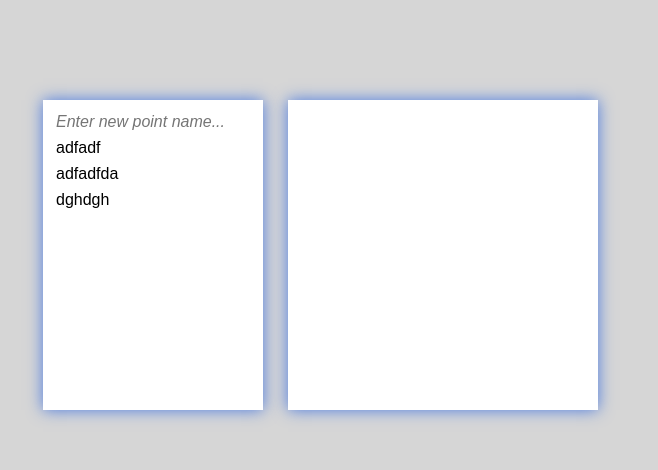
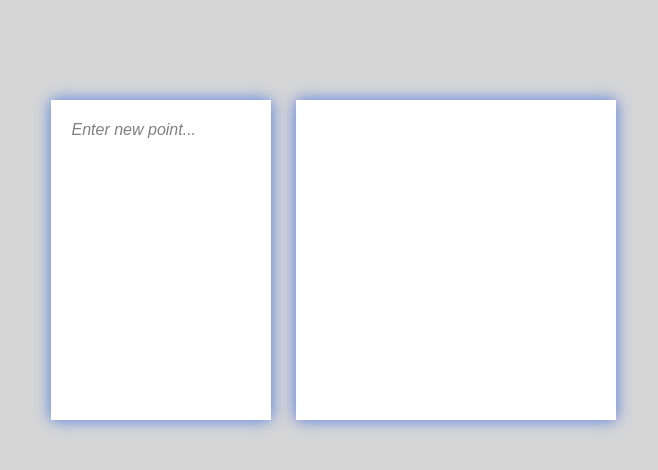
Before and after one commit to don-tnowe/react-route-planner, a React (Create React App) app: page / in a window 1280 px wide. Shown: the top 470 px of the page, without its empty margins (307-965 px from the left). Built offline with nearby package versions, Linux system fonts and the light colour scheme.

Commit message:
Implement list item changing/editing

```diff
--- a/package.json
+++ b/package.json
@@ -3,6 +3,9 @@
   "version": "0.1.0",
   "private": true,
   "dependencies": {
+    "@fortawesome/fontawesome-svg-core": "^1.2.36",
+    "@fortawesome/free-solid-svg-icons": "^5.15.4",
+    "@fortawesome/react-fontawesome": "^0.1.16",
     "@testing-library/jest-dom": "^5.16.1",
     "@testing-library/react": "^12.1.2",
     "@testing-library/user-event": "^13.5.0",
--- a/src/components/App.css
+++ b/src/components/App.css
@@ -15,40 +15,27 @@ body {
     display: inline-block;
 }
 
-.flex-combiner {
-    display: flex;
-}
-
 .solid-panel {
+    display: inline-block;
     padding: 10px;
     background-color: rgb(255, 255, 255);
     box-shadow: 0 0 15px 0px rgb(77, 123, 223);
 }
 
-#route-points {
+input:active {
+    box-shadow: 0 0 5px 0px rgb(77, 123, 223);
+    border: none;
+}
+
+#route-container {
     width: 200px;
+    height: 300px;
     text-align: left;
     margin-right: 25px;
 }
 
-.route-point-edit {
-    border: none;
-    cursor: text;
-    font-size: 16px;
-    margin-right: 5px;
-    margin-bottom: 2px;
-    padding: 3px;
-    width: 95%;
-}
-
-#route-new-point {
-    color: rgba(0, 0, 0, 0.5);
-    font-style: italic;
-}
-
 #map-container {
+    float: right;
     width: 300px;
     height: 300px;
-    margin-right: 25px;
-    padding: 5px;
 }
--- a/src/components/App.js
+++ b/src/components/App.js
@@ -1,37 +1,20 @@
+import { RouteList } from './routelist/RouteList.js';
 import './App.css';
 
-function App() {
-  return (
-    <div id='content'>
-      <div id='centered-all'>
-        <div class='flex-combiner'>
-          <div id='route-points' class='solid-panel'>
-            <input type='text'
-              id='route-new-point'
-              class='route-point-edit'
-              placeholder='Enter new point name...'
-            />
-            {
-              [
-                'adfadf',
-                'adfadfda',
-                'dghdgh'
-              ].map(x => (
-                <input
-                type='text'
-                class='route-point-edit'
-                value={x}
-                />
-              ))
-            }
-          </div>
-          <div id='map-container' class='solid-panel'>
+const App = () => (
+  <div id='content'>
+    <div id='centered-all'>
+      <div className='inline-combiner'>
+        <div id='route-container' className='solid-panel'>
+          <RouteList />
+        </div>
+        <div id='map-container' className='solid-panel'>
 
-          </div>
         </div>
       </div>
     </div>
-  );
-}
+  </div>
+);
+
 
 export default App;
--- /dev/null
+++ b/src/components/routelist/GetNewPointColor.js
@@ -0,0 +1,28 @@
+export const getNewPointColor = (count) => {
+  const h = (count % 12) / 12;
+  const s = 0.5 + Math.random() * 0.5;
+  const l = 0.2 + Math.random() * 0.6;
+  var r, g, b;
+  if (s === 0) {
+    r = g = b = l;
+  } else {
+    const hue2rgb = function (p, q, t) {
+      if (t < 0) t += 1;
+      if (t > 1) t -= 1;
+      if (t < 1 / 6) return p + (q - p) * 6 * t;
+      if (t < 1 / 2) return q;
+      if (t < 2 / 3) return p + (q - p) * (2 / 3 - t) * 6;
+      return p;
+    };
+    const q = l < 0.5 ? l * (1 + s) : l + s - l * s;
+    const p = 2 * l - q;
+    r = hue2rgb(p, q, h + 1 / 3);
+    g = hue2rgb(p, q, h);
+    b = hue2rgb(p, q, h - 1 / 3);
+  }
+  const toHex = function (x) {
+    const hex = Math.round(x * 255).toString(16);
+    return hex.length === 1 ? '0' + hex : hex;
+  };
+  return '#' + toHex(r) + toHex(g) + toHex(b);
+}
--- /dev/null
+++ b/src/components/routelist/RouteList.css
@@ -0,0 +1,42 @@
+
+.route-point {
+  font-size: 16px;
+  margin-right: 5px;
+  margin-bottom: 2px;
+}
+
+.route-point div {
+  font-size: 16px;
+  display: inline-block;
+  margin: 2px;
+  margin-left: 5px;
+  padding: 3px;
+}
+
+input {
+  border: none;
+  cursor: text;
+  font-size: 16px;
+  margin-left: 5px;
+  margin-right: 10px;
+  margin-bottom: 2px;
+  padding: 6px;
+}
+
+input:hover {
+  box-shadow: 0 0 5px 0px rgb(77, 123, 223) inset;
+}
+
+.route-new-point {
+  margin-top: 5px;
+  width: 178px;
+}
+
+.route-point-edit input {
+  width: 142px;
+}
+
+.route-new-point::placeholder {
+  color: rgba(0, 0, 0, 0.5);
+  font-style: italic;
+}
--- /dev/null
+++ b/src/components/routelist/RouteList.js
@@ -0,0 +1,62 @@
+import { useState } from 'react';
+import { RouteListItem } from './RouteListItem.js';
+import { RoutePointEdit } from './RoutePointEdit.js';
+import { getNewPointColor } from './GetNewPointColor.js';
+import './RouteList.css';
+
+
+export const RouteList = () => {
+  const [pointCount, setPointCount] = useState(0);
+  const [selected, setSelected] = useState(-1);
+  const [points, setPoints] = useState([]);
+
+  const addPoint = (name) => {
+    if (!name)
+      return;
+    console.log(pointCount);
+    console.log(getNewPointColor(pointCount));
+    setPointCount(pointCount + 1)
+    setPoints(
+      [{ key: pointCount, name: name, color: getNewPointColor(pointCount) }, ...points]
+    );
+  }
+
+  const deleteSelectedPoint = () => {
+    points.splice(selected, 1);
+    setPoints(points);
+    setSelected(-1);
+  }
+
+  const setSelectionText = text => points[selected].name = text;
+
+  return <>
+    <input
+      className='route-new-point'
+      type='text'
+      placeholder='Enter new point...'
+      onKeyDown={x => {
+        if (x.key == 'Enter') {
+          addPoint(x.target.value);
+          x.target.value = '';
+        }
+      }}
+    />
+    {points.map((x, i) => (
+      i != selected
+        ?
+        <RouteListItem
+          key={x.key}
+          point={x}
+          selectCallback={() => setSelected(i)}
+        />
+        :
+        <RoutePointEdit
+          key={x.key}
+          point={x}
+          onChange={setSelectionText}
+          onMouseLeave={() => setSelected(-1)}
+          onDelete={deleteSelectedPoint}
+        />
+    ))
+    } </>;
+}
--- /dev/null
+++ b/src/components/routelist/RouteListItem.js
@@ -0,0 +1,14 @@
+import { FontAwesomeIcon } from '@fortawesome/react-fontawesome';
+import { faMapMarkerAlt } from '@fortawesome/free-solid-svg-icons';
+
+export const RouteListItem = ({ point, selectCallback }) => (
+  <div
+    className='route-point'
+    onMouseEnter={selectCallback}
+  >
+    <FontAwesomeIcon icon={faMapMarkerAlt} color={point.color} />
+    <div>
+      {point.name}
+    </div>
+  </div>
+)
--- /dev/null
+++ b/src/components/routelist/RoutePointEdit.js
@@ -0,0 +1,27 @@
+import { FontAwesomeIcon } from '@fortawesome/react-fontawesome';
+import { faTrash, faArrowsAlt } from '@fortawesome/free-solid-svg-icons';
+
+export const RoutePointEdit = ({ point, onChange, onMouseLeave, onDelete }) => (
+  <div
+    className='route-point-edit'
+    onMouseLeave={onMouseLeave}
+  >
+    <FontAwesomeIcon icon={faArrowsAlt} color={point.color} />
+    <input
+      type='text'
+      defaultValue={point.name}
+      onChange={x => onChange(x.target.value)}
+      onKeyDown={x => {
+        if (x.key == 'Enter') {
+          onMouseLeave();
+        }
+      }}
+    />
+    <FontAwesomeIcon
+      icon={faTrash}
+      color='#000'
+      onClick={onDelete}
+
+    />
+  </div>
+)
```
Also changed, not shown: 1 other file (tests, documents, lock files or other folders).
